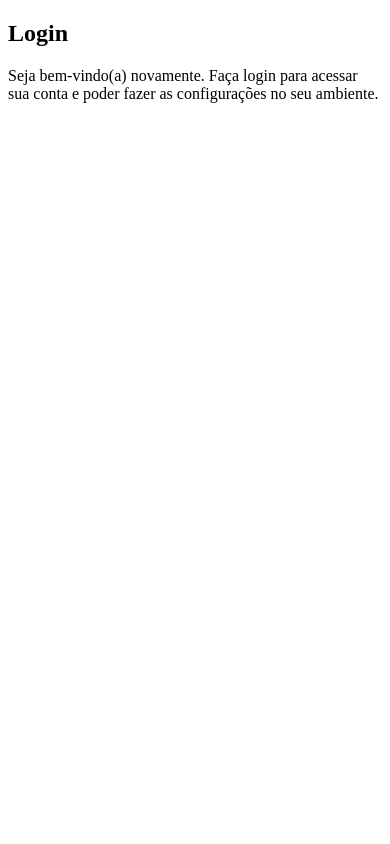
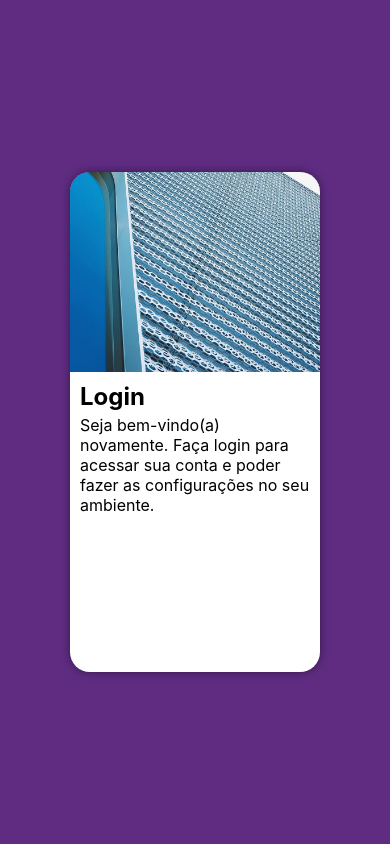
Before and after one commit to ogaziin/projeto-login, a PHP site: page / in a window 390 px wide. Run offline with PHP 8.4, Linux system fonts and the light colour scheme.

Commit message:
Adicionado estilo para o mobile (mobile first).

```diff
--- a/estilos/style.css
+++ b/estilos/style.css
@@ -3,5 +3,57 @@
 /* - Paleta de Cores
 --------------------
     Verde: #49A09D
-    Lilás: #5F2CB2
+    Lilás: #5F2C82
 */
+
+* {
+    font-family: -apple-system, BlinkMacSystemFont, 'Segoe UI', Roboto, Oxygen, Ubuntu, Cantarell, 'Open Sans', 'Helvetica Neue', sans-serif;
+    margin: 0px;
+    padding: 0px;
+    box-sizing: border-box;
+}
+
+body, html {
+    background-color: #5F2C82;
+    height: 100vh;
+    width: 100vw;
+}
+
+main {
+    position: relative;
+    height: 100vh;
+    width: 100vw;
+}
+
+section#login {
+    position: absolute;
+    top: 50%;
+    left: 50%;
+    transform: translate(-50%, -50%);
+    overflow: hidden;
+
+    background-color: white;
+    width: 250px;
+    height: 500px;
+    border-radius: 20px;
+    box-shadow: 0px 0px 10px rgba(0, 0, 0, 0.450);
+}
+
+section#login > div#imagem {
+    display: block;
+    background-color: #5F2C82;
+    background-image: url('../imagens/metal.jpg');
+    background-size: cover;
+    background-repeat: no-repeat;
+    background-position: left bottom;
+    height: 200px;
+}
+
+section#login > div#formulario {
+    display: block;
+    padding: 10px;
+}
+
+section#login > div#formulario > p {
+    padding-top: 4px;
+}
--- a/index.html
+++ b/index.html
@@ -8,10 +8,11 @@
 </head>
 <body>
     <main>
-        <section id="Login">
+        <section id="login">
             <div id="imagem">
-                <!-- Foto -->
+                <!-- Imagem nas CSS -->
             </div>
+
             <div id="formulario">
                 <h1>Login</h1>
                 <p>Seja bem-vindo(a) novamente. Faça login para acessar sua conta e poder fazer as configurações no seu ambiente.</p>
```
